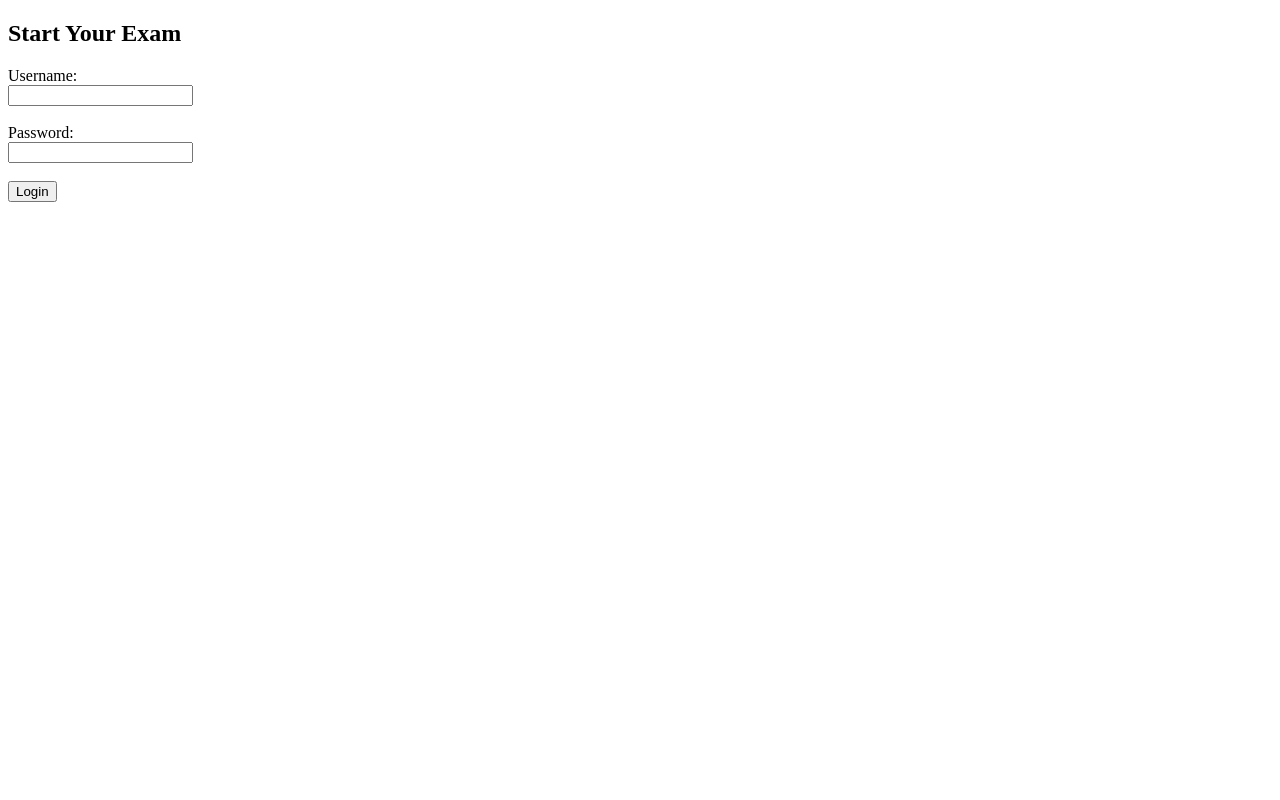
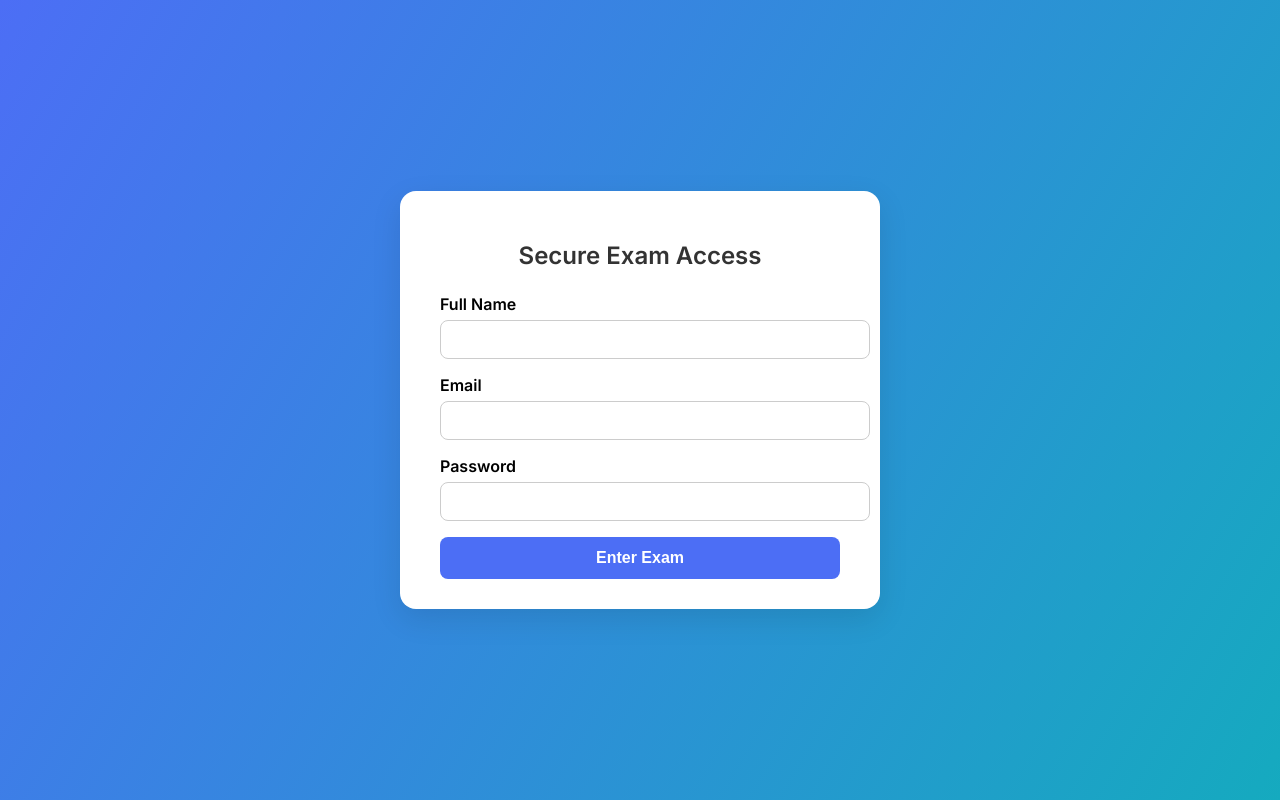
Before and after one commit to MohamedAliSaada/saada, a plain HTML site: page index.html in a window 1280 px wide. Drawn offline with Linux system fonts and the light colour scheme.

Commit message:
Update index.html

```diff
--- a/index.html
+++ b/index.html
@@ -1,20 +1,112 @@
-<!-- exam-login.html -->
 <!DOCTYPE html>
-<html>
+<html lang="en">
 <head>
-  <title>Login to Exam</title>
+  <meta charset="UTF-8">
+  <meta name="viewport" content="width=device-width, initial-scale=1">
+  <title>Secure Exam Login</title>
+  <link href="https://fonts.googleapis.com/css2?family=Inter:wght@400;600&display=swap" rel="stylesheet">
+  <style>
+    body {
+      margin: 0;
+      padding: 0;
+      font-family: 'Inter', sans-serif;
+      background: linear-gradient(120deg, #4c6ef5, #15aabf);
+      height: 100vh;
+      display: flex;
+      justify-content: center;
+      align-items: center;
+    }
+
+    .form-container {
+      background: #fff;
+      padding: 30px 40px;
+      border-radius: 16px;
+      box-shadow: 0 10px 30px rgba(0, 0, 0, 0.1);
+      width: 100%;
+      max-width: 400px;
+      animation: fadeIn 0.6s ease-out;
+    }
+
+    .form-container h2 {
+      text-align: center;
+      margin-bottom: 24px;
+      color: #333;
+    }
+
+    .form-group {
+      margin-bottom: 16px;
+    }
+
+    .form-group label {
+      display: block;
+      margin-bottom: 6px;
+      font-weight: 600;
+    }
+
+    .form-group input {
+      width: 100%;
+      padding: 10px 14px;
+      border: 1px solid #ccc;
+      border-radius: 8px;
+      font-size: 15px;
+    }
+
+    button {
+      width: 100%;
+      padding: 12px;
+      background-color: #4c6ef5;
+      color: white;
+      font-size: 16px;
+      border: none;
+      border-radius: 8px;
+      cursor: pointer;
+      font-weight: 600;
+      transition: background 0.3s;
+    }
+
+    button:hover {
+      background-color: #364fc7;
+    }
+
+    @keyframes fadeIn {
+      from {
+        opacity: 0;
+        transform: translateY(15px);
+      }
+      to {
+        opacity: 1;
+        transform: translateY(0);
+      }
+    }
+
+    @media (max-width: 480px) {
+      .form-container {
+        padding: 20px;
+      }
+    }
+  </style>
 </head>
 <body>
-  <h2>Start Your Exam</h2>
 
-  <form action="https://your-n8n-domain.com/webhook/exam-login" method="POST">
-    <label>Username:</label><br>
-    <input type="text" name="username" required><br><br>
+  <form class="form-container" action="https://mohamedalisaada.app.n8n.cloud/webhook-test/exam1" method="POST">
+    <h2>Secure Exam Access</h2>
 
-    <label>Password:</label><br>
-    <input type="password" name="password" required><br><br>
+    <div class="form-group">
+      <label for="name">Full Name</label>
+      <input name="name" id="name" required>
+    </div>
 
-    <button type="submit">Login</button>
+    <div class="form-group">
+      <label for="email">Email</label>
+      <input name="email" id="email" type="email" required>
+    </div>
+
+    <div class="form-group">
+      <label for="password">Password</label>
+      <input name="password" id="password" type="password" required>
+    </div>
+
+    <button type="submit">Enter Exam</button>
   </form>
 
 </body>
```
